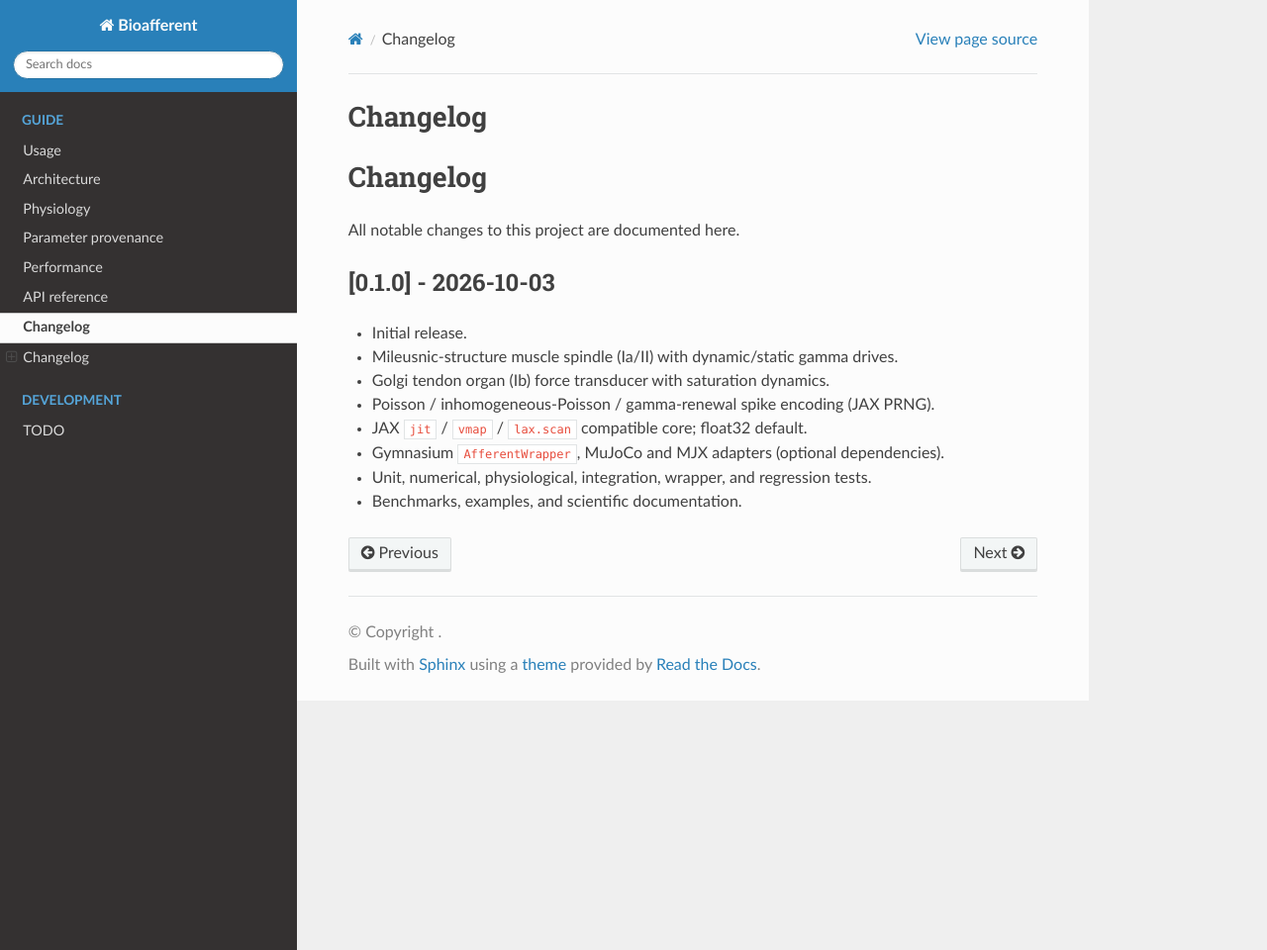
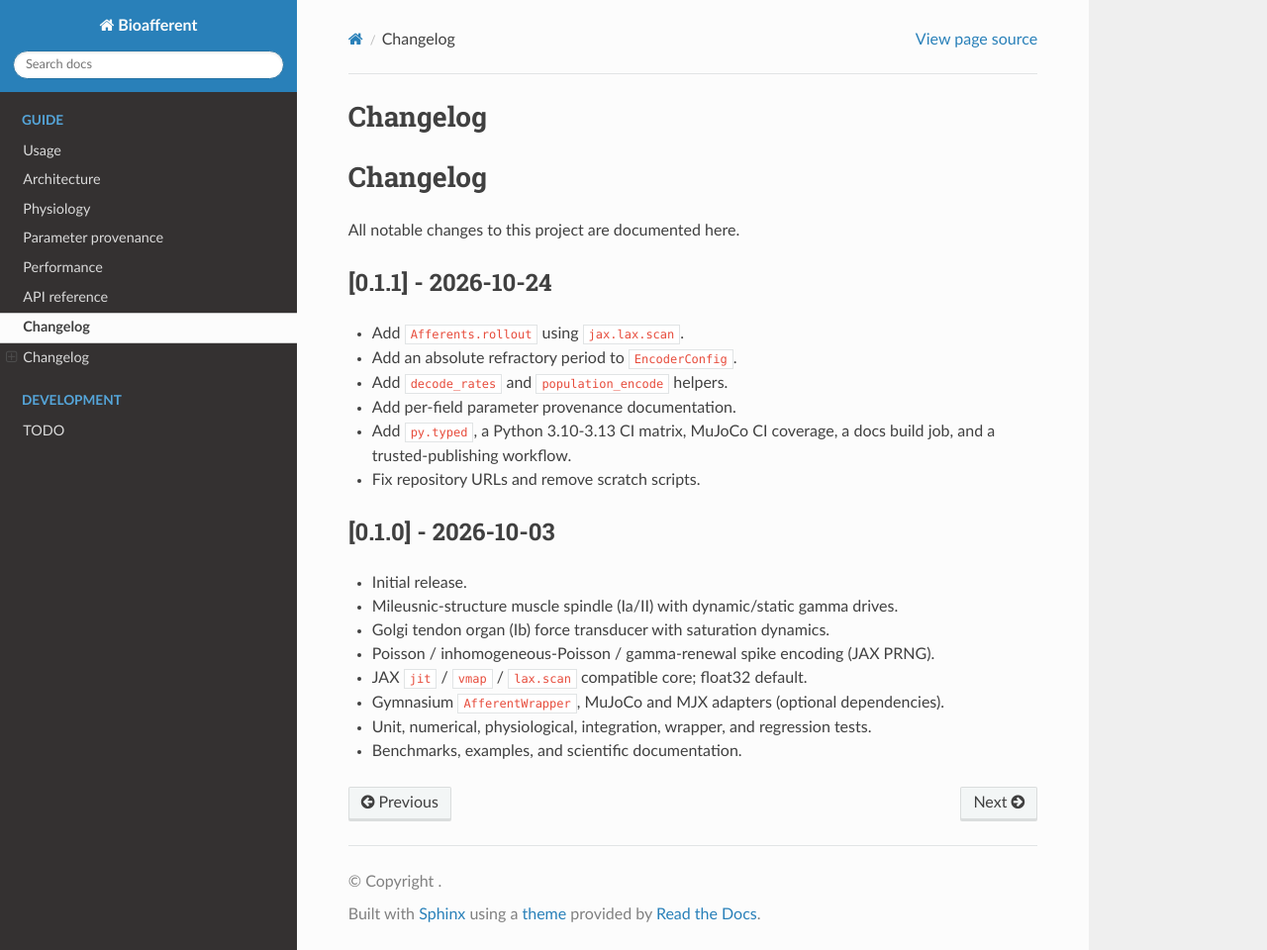
Before and after one commit to RPalmr/bio-afferent, a Sphinx documentation site: the page built from docs/changelog.md, in a window 1280 px wide and 960 px high. Shown: the whole window at 99% size. Built offline with Sphinx 7.4.7 and the Read the Docs theme 3.1.0, drawn with Linux system fonts in a browser that asks for light colours.

```diff
--- a/CHANGELOG.md
+++ b/CHANGELOG.md
@@ -1,6 +1,16 @@
 # Changelog
 
 All notable changes to this project are documented here.
+
+## [0.1.1] - 2026-10-24
+
+- Add `Afferents.rollout` using `jax.lax.scan`.
+- Add an absolute refractory period to `EncoderConfig`.
+- Add `decode_rates` and `population_encode` helpers.
+- Add per-field parameter provenance documentation.
+- Add `py.typed`, a Python 3.10-3.13 CI matrix, MuJoCo CI coverage, a docs
+  build job, and a trusted-publishing workflow.
+- Fix repository URLs and remove scratch scripts.
 
 ## [0.1.0] - 2026-10-03
 
--- a/bioafferent/_version.py
+++ b/bioafferent/_version.py
@@ -1,3 +1,3 @@
 """Single-source version."""
 
-__version__ = "0.1.0"
+__version__ = "0.1.1"
--- a/docs/conf.py
+++ b/docs/conf.py
@@ -5,10 +5,12 @@ import sys
 
 sys.path.insert(0, os.path.abspath(".."))
 
+from bioafferent._version import __version__  # noqa: E402
+
 project = "Bioafferent"
 author = "Bioafferent Contributors"
-version = "0.1.0"
-release = "0.1.0"
+version = __version__
+release = __version__
 
 extensions = [
     "sphinx.ext.autodoc",
```
Also changed, not shown: docs/todo.md (+2 -3 lines), 1 other file.
